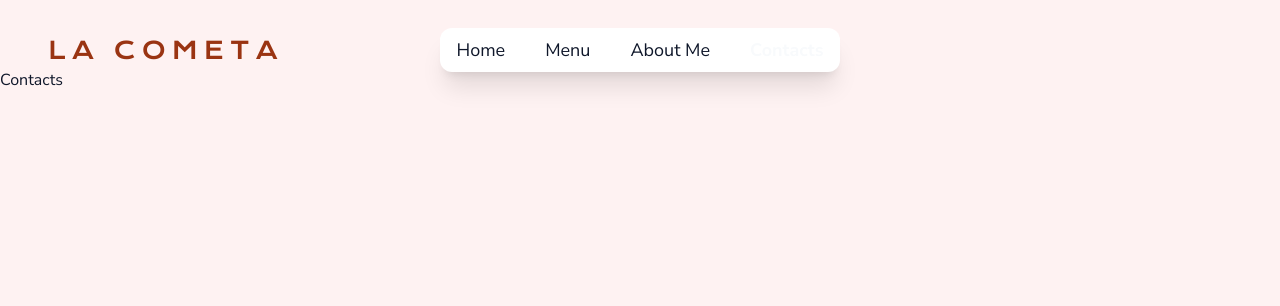
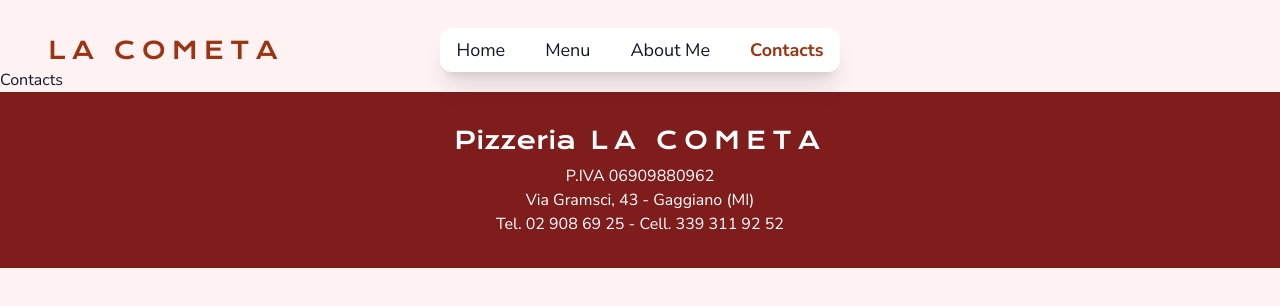
Before and after one commit to onlymiki/LaCometa, a React (Vite) app: page /contatti in a window 1280 px wide. Shown: the top 306 px of the page. Built offline with nearby package versions, Linux system fonts and the light colour scheme.

Commit message:
Updated footer

```diff
--- a/src/App.jsx
+++ b/src/App.jsx
@@ -1,5 +1,6 @@
 import { Routes, Route } from "react-router-dom";
 import NavBar from "./components/Navbar";
+import Footer from "./components/Footer";
 import Home from "./pages/Home";
 import Menu from "./pages/Menu";
 import AboutMe from "./pages/AboutMe";
@@ -15,8 +16,8 @@ function App() {
         <Route path="/aboutme" element={<AboutMe />} />
         <Route path="/contatti" element={<Contatti />} />
       </Routes>
+      <Footer />
     </>
-
   );
 }
 
--- /dev/null
+++ b/src/components/Footer.jsx
@@ -0,0 +1,19 @@
+function Footer() {
+  return (
+    <>
+      <div className="bg-red-900">
+        <div className="flex flex-col text-center p-8 text-white">
+          <p className="text-2xl font-['Krona_One'] pb-2">
+            Pizzeria
+            <span className="uppercase tracking-[0.25em]"> La Cometa</span>
+          </p>
+          <p>P.IVA 06909880962</p>
+          <a href="#">Via Gramsci, 43 - Gaggiano (MI)</a>
+          <p>Tel. 02 908 69 25 - Cell. 339 311 92 52</p>
+        </div>
+      </div>
+    </>
+  );
+}
+
+export default Footer;
--- a/src/components/Navbar.jsx
+++ b/src/components/Navbar.jsx
@@ -45,7 +45,7 @@ function NavBar() {
                 className={({ isActive }) =>
                   `block px-4 py-2 rounded-full text-lg no-underline transition-transform duration-150 ease-out hover:-translate-y-0.5 ${
                     isActive
-                      ? "text-orange-800 font-bold text-slate-50"
+                      ? "text-orange-800 font-bold"
                       : "text-slate-900 hover:text-orange-800"
                   }`
                 }
```
